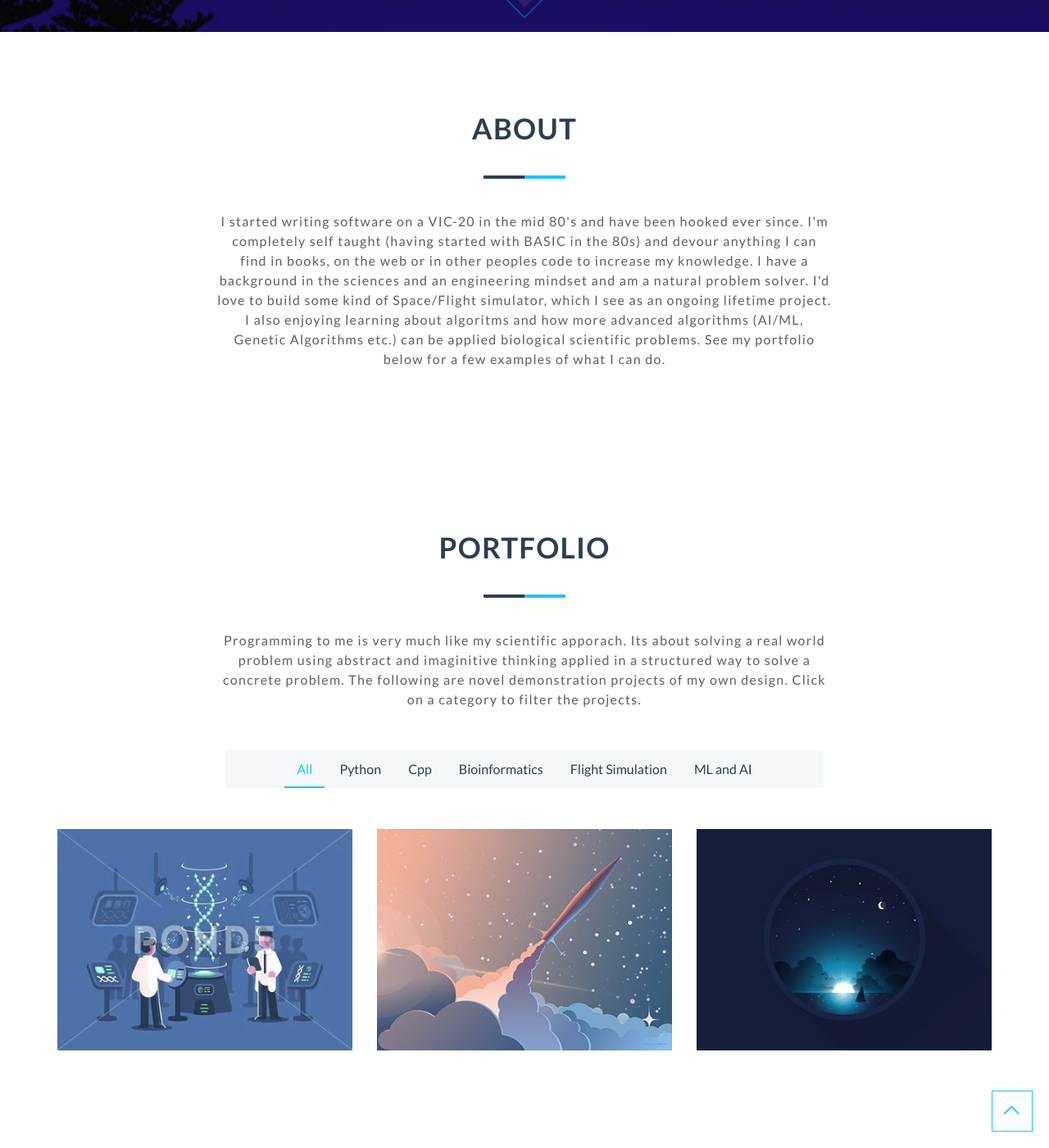
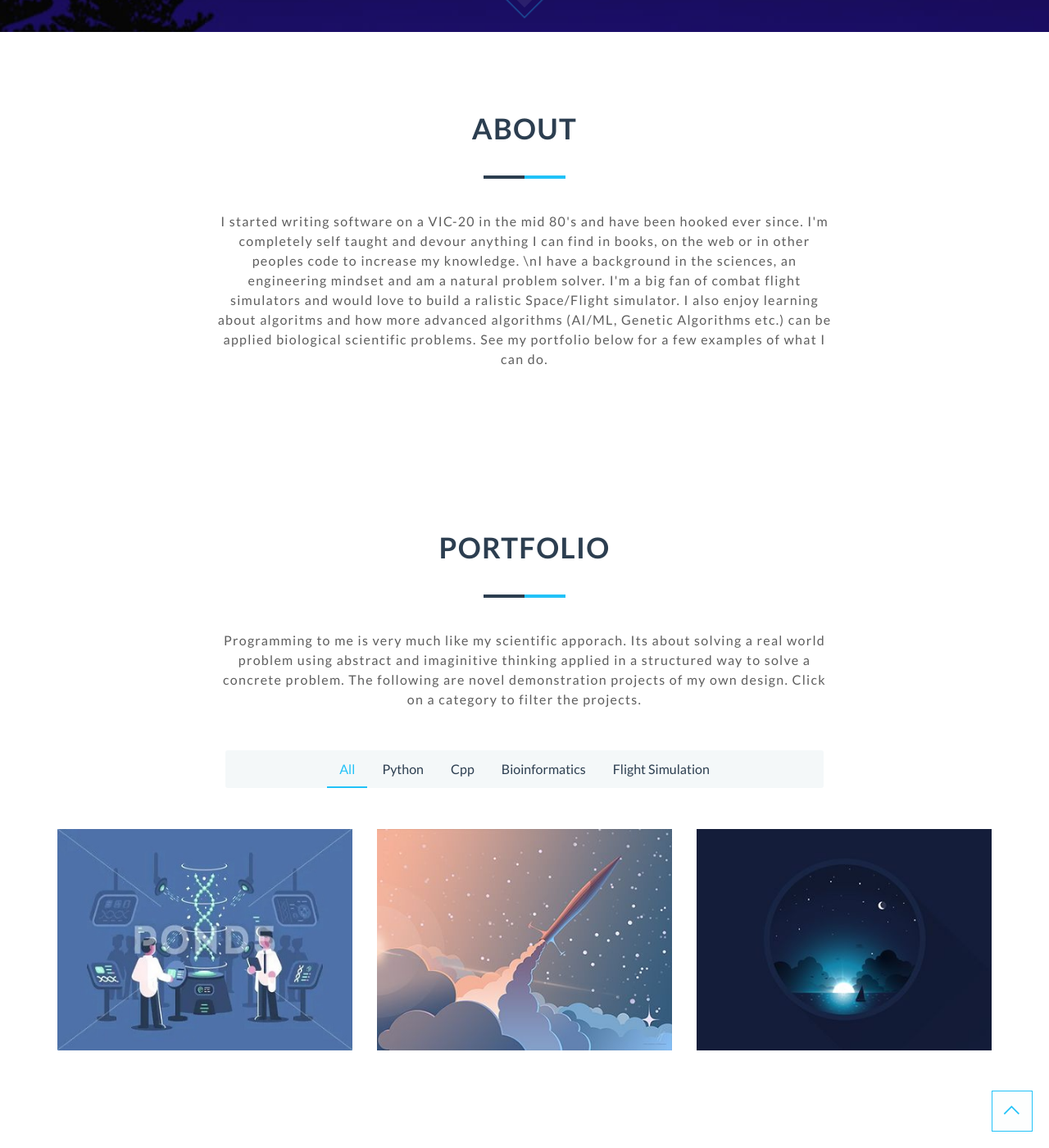
Before and after one commit to Gamernaut/gamernaut.github.io, a Jekyll site: the page built from index.html, in a window 1280 px wide and 1400 px high, scrolled down 1041 px. Shown: the whole window at 82% size. Built offline with Jekyll 4.4.1, drawn with Linux system fonts in a browser that asks for light colours; nearby versions of some CDN libraries.

Commit message:
Update _config.yml

```diff
--- a/_config.yml
+++ b/_config.yml
@@ -82,7 +82,7 @@
 #############   About   #############
 #####################################
 about-title: About
-about-description: I started writing software on a VIC-20 in the mid 80's and have been hooked ever since. I'm completely self taught (having started with BASIC in the 80s) and devour anything I can find in books, on the web or in other peoples code to increase my knowledge. I have a background in the sciences and an engineering mindset and am a natural problem solver. I'd love to build some kind of Space/Flight simulator, which I see as an ongoing lifetime project. I also enjoying learning about algoritms and how more advanced algorithms (AI/ML, Genetic Algorithms etc.) can be applied biological scientific problems. See my portfolio below for a few examples of what I can do.
+about-description: I started writing software on a VIC-20 in the mid 80's and have been hooked ever since. I'm completely self taught and devour anything I can find in books, on the web or in other peoples code to increase my knowledge. \nI have a background in the sciences, an engineering mindset and am a natural problem solver. I'm a big fan of combat flight simulators and would love to build a ralistic Space/Flight simulator. I also enjoy learning about algoritms and how more advanced algorithms (AI/ML, Genetic Algorithms etc.) can be applied biological scientific problems. See my portfolio below for a few examples of what I can do.
 
 #####################################
 ############  Portfolio  ############
@@ -93,7 +93,7 @@
 #
 # Portfolio Grid
 #
-portfolio-categories: [Python, Cpp, Bioinformatics, Flight Simulation, ML and AI]
+portfolio-categories: [Python, Cpp, Bioinformatics, Flight Simulation]
 portfolio:
 
 # Portfolio Item
```
